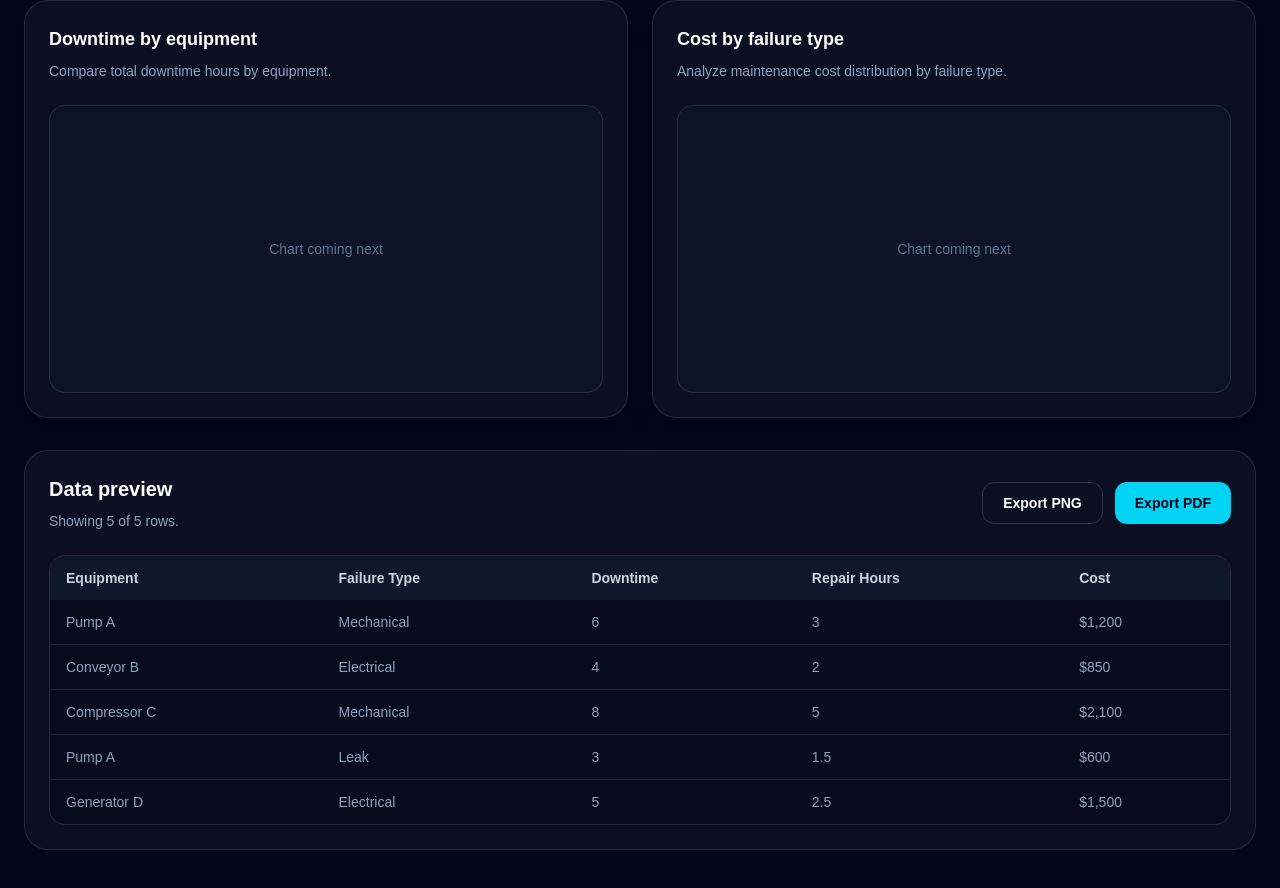
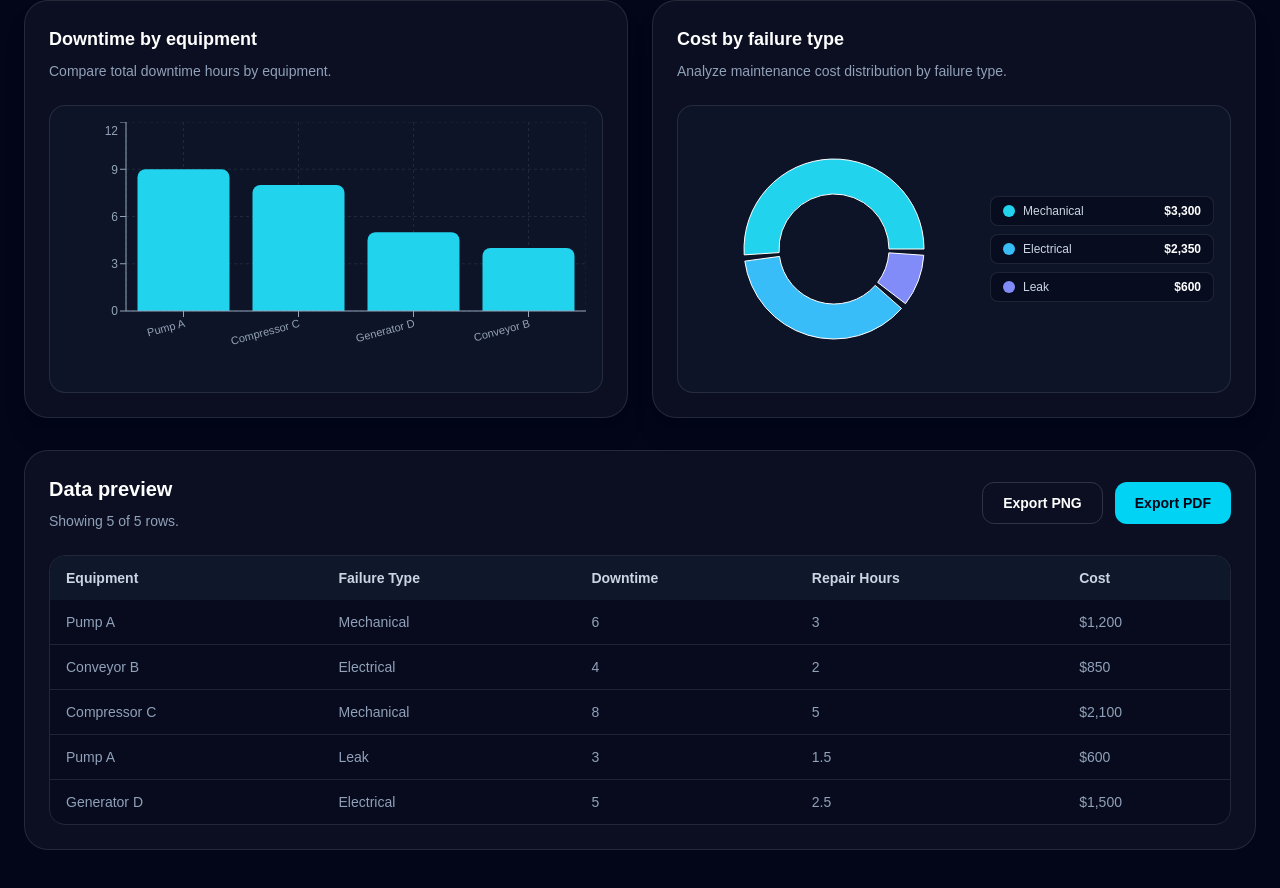
Before and after one commit to kike-Pinto/dashboard-tools-platform, a Next.js app: page /dashboard/maintenance-kpi-dashboard in a window 1280 px wide. Shown: the part 1038-1926 px from the top of the page. Built offline with nearby package versions, Linux system fonts and the light colour scheme.

Commit message:
feat: add maintenance dashboard charts

```diff
--- /dev/null
+++ b/src/components/dashboard/MaintenanceCharts.tsx
@@ -0,0 +1,156 @@
+'use client'
+
+import { MaintenanceRow } from '@/dashboards/maintenance-dashboard/types'
+import {
+  Bar,
+  BarChart,
+  CartesianGrid,
+  Cell,
+  Pie,
+  PieChart,
+  ResponsiveContainer,
+  Tooltip,
+  XAxis,
+  YAxis,
+} from 'recharts'
+
+type MaintenanceChartProps = {
+  data: MaintenanceRow[]
+}
+
+const COLORS = [
+  '#22d3ee',
+  '#38bdf8',
+  '#818cf8',
+  '#a78bfa',
+  '#f472b6',
+  '#64748b',
+]
+
+function groupDowntimeByEquipment(data: MaintenanceRow[]) {
+  const grouped = data.reduce<Record<string, number>>((acc, row) => {
+    acc[row.equipment] = (acc[row.equipment] || 0) + row.downtime_hours
+    return acc
+  }, {})
+
+  return Object.entries(grouped)
+    .map(([equipment, downtime]) => ({
+      equipment,
+      downtime,
+    }))
+    .sort((a, b) => b.downtime - a.downtime)
+}
+
+function groupCostByFailureType(data: MaintenanceRow[]) {
+  const grouped = data.reduce<Record<string, number>>((acc, row) => {
+    acc[row.failure_type] = (acc[row.failure_type] || 0) + row.maintenance_cost
+    return acc
+  }, {})
+
+  return Object.entries(grouped)
+    .map(([failureType, cost]) => ({
+      failureType,
+      cost,
+    }))
+    .sort((a, b) => b.cost - a.cost)
+}
+
+export function DowntimeByEquipmentChart({ data }: MaintenanceChartProps) {
+  const chartData = groupDowntimeByEquipment(data)
+
+  return (
+    <ResponsiveContainer width='100%' height='100%'>
+      <BarChart data={chartData} margin={{ bottom: 10 }}>
+        <CartesianGrid strokeDasharray='3 3' stroke='#1e293b' />
+
+        <XAxis
+          dataKey='equipment'
+          stroke='#94a3b8'
+          fontSize={11}
+          angle={-15}
+          textAnchor='end'
+          height={55}
+        />
+
+        <YAxis stroke='#94a3b8' fontSize={12} />
+
+        <Tooltip
+          cursor={{ fill: 'rgba(34, 211, 238, 0.08)' }}
+          contentStyle={{
+            backgroundColor: '#020617',
+            border: '1px solid rgba(34, 211, 238, 0.25)',
+            borderRadius: '12px',
+            color: '#fff',
+          }}
+          labelStyle={{
+            color: '#e2e8f0',
+          }}
+        />
+
+        <Bar dataKey='downtime' radius={[8, 8, 0, 0]} fill='#22d3ee' />
+      </BarChart>
+    </ResponsiveContainer>
+  )
+}
+
+export function CostByFailureTypeChart({ data }: MaintenanceChartProps) {
+  const chartData = groupCostByFailureType(data)
+
+  return (
+    <div className='grid h-full gap-4 md:grid-cols-[1fr_0.8fr]'>
+      <ResponsiveContainer width='100%' height='100%'>
+        <PieChart>
+          <Pie
+            data={chartData}
+            dataKey='cost'
+            nameKey='failureType'
+            cx='50%'
+            cy='50%'
+            outerRadius={90}
+            innerRadius={55}
+            paddingAngle={4}
+          >
+            {chartData.map((entry, index) => (
+              <Cell
+                key={entry.failureType}
+                fill={COLORS[index % COLORS.length]}
+              />
+            ))}
+          </Pie>
+
+          <Tooltip
+            contentStyle={{
+              backgroundColor: '#020617',
+              border: '1px solid rgba(255,255,255,0.12)',
+              borderRadius: '12px',
+              color: '#fff',
+            }}
+          />
+        </PieChart>
+      </ResponsiveContainer>
+
+      <div className='flex max-h-full flex-col justify-center gap-2 overflow-hidden'>
+        {chartData.map((item, index) => (
+          <div
+            key={item.failureType}
+            className='flex items-center justify-between gap-3 rounded-lg border border-white/10 bg-slate-950/50 px-3 py-1.5'
+          >
+            <div className='flex min-w-0 items-center gap-2'>
+              <span
+                className='h-3 w-3 shrink-0 rounded-full'
+                style={{ backgroundColor: COLORS[index % COLORS.length] }}
+              />
+              <span className='truncate text-xs text-slate-300'>
+                {item.failureType}
+              </span>
+            </div>
+
+            <span className='text-xs font-semibold text-white'>
+              ${item.cost.toLocaleString('en-US')}
+            </span>
+          </div>
+        ))}
+      </div>
+    </div>
+  )
+}
--- a/src/components/dashboard/MaintenanceDashboardClient.tsx
+++ b/src/components/dashboard/MaintenanceDashboardClient.tsx
@@ -11,6 +11,10 @@ import { ChartCard } from './ChartCard'
 import { DashboardExportActions } from './DashboardExportActions'
 import { KPICard } from './KPICard'
 import { UploadZone } from './UploadZone'
+import {
+  CostByFailureTypeChart,
+  DowntimeByEquipmentChart,
+} from './MaintenanceCharts'
 
 type MaintenanceDashboardClientProps = {
   requiredColumns: string[]
@@ -140,18 +144,14 @@ export function MaintenanceDashboardClient({
             title='Downtime by equipment'
             description='Compare total downtime hours by equipment.'
           >
-            <div className='flex h-full items-center justify-center text-sm text-slate-500'>
-              Chart coming next
-            </div>
+            <DowntimeByEquipmentChart data={data} />
           </ChartCard>
 
           <ChartCard
             title='Cost by failure type'
             description='Analyze maintenance cost distribution by failure type.'
           >
-            <div className='flex h-full items-center justify-center text-sm text-slate-500'>
-              Chart coming next
-            </div>
+            <CostByFailureTypeChart data={data} />
           </ChartCard>
         </section>
 
```
